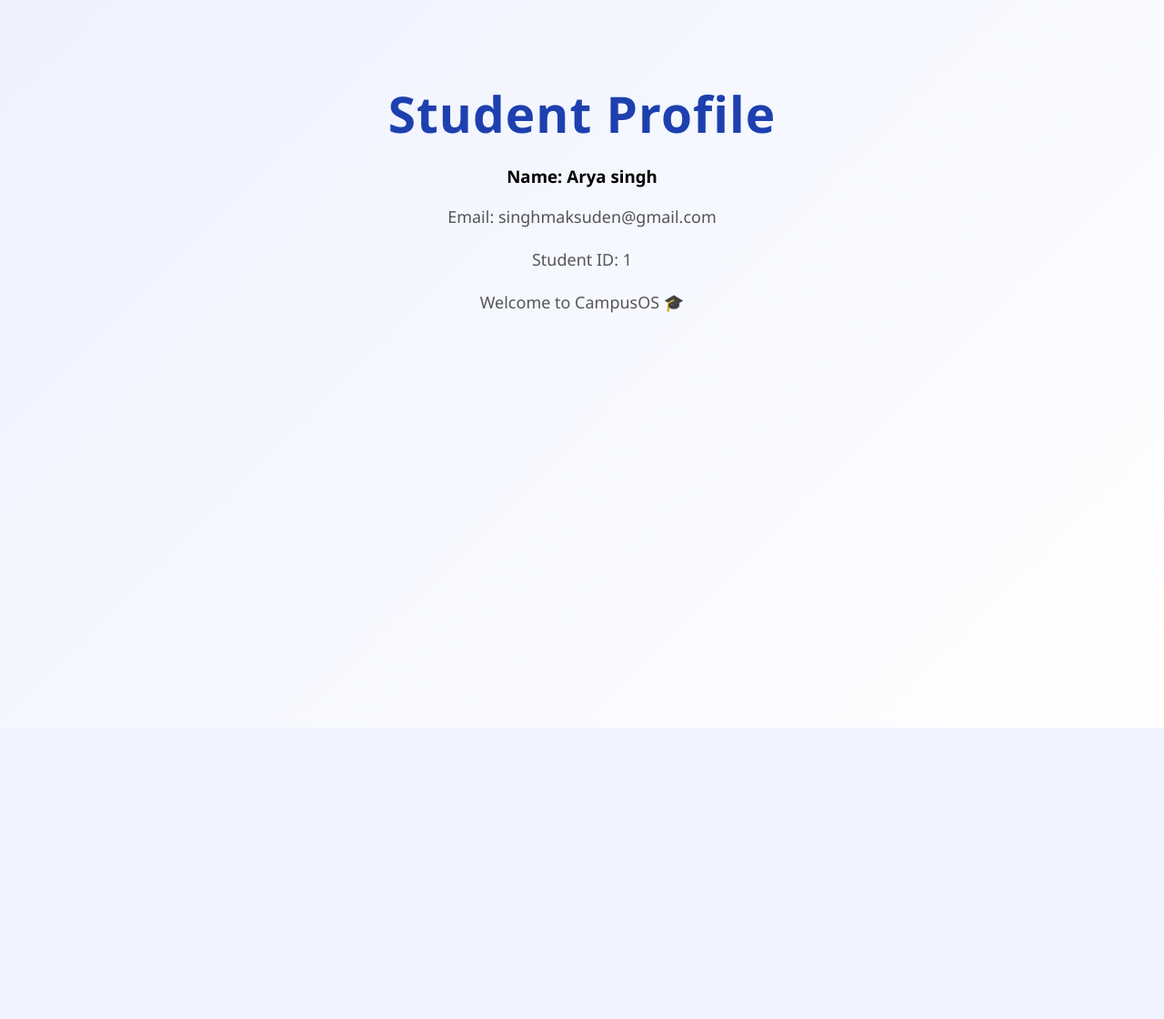
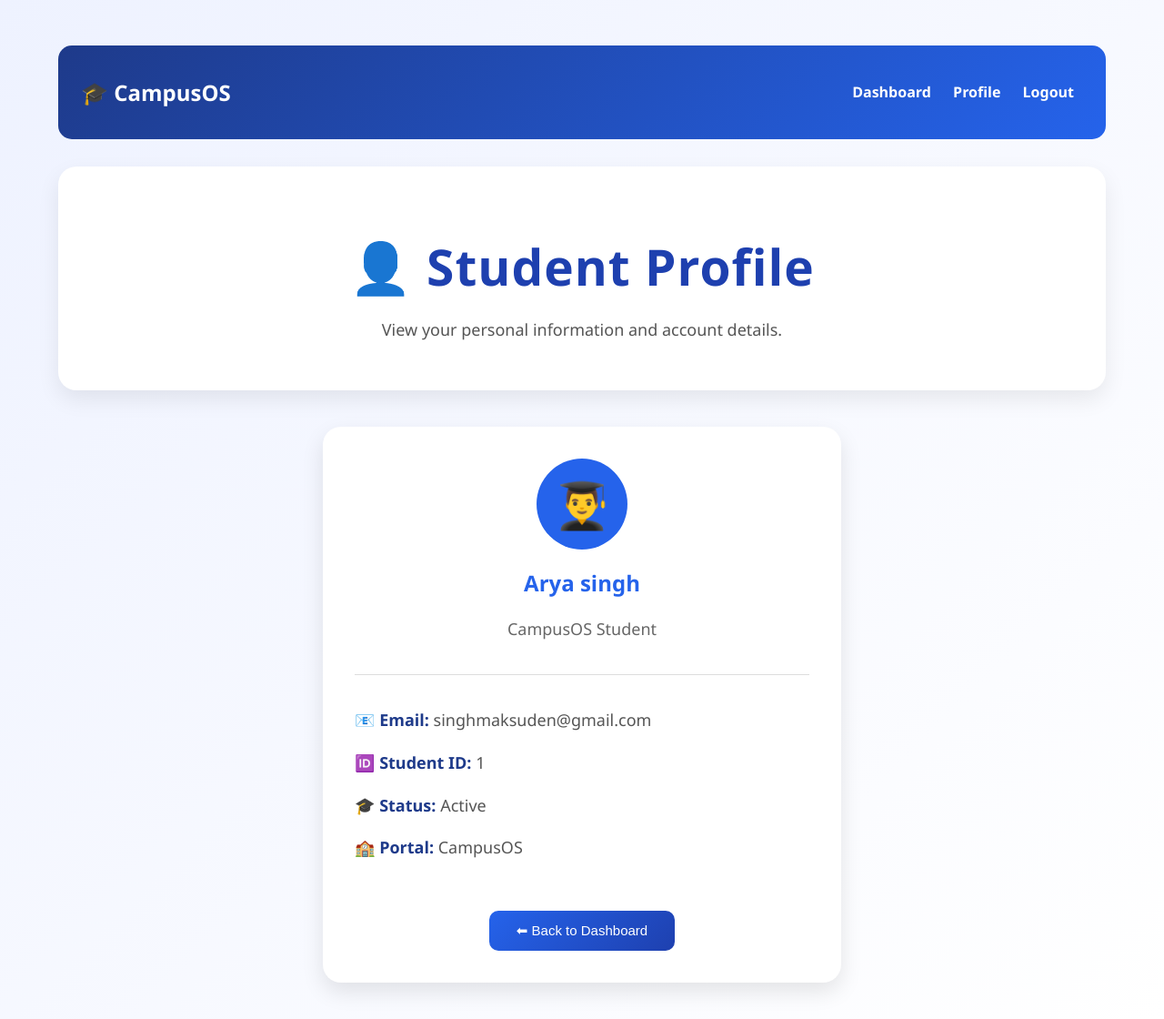
Before and after one commit to Aryaaa-9426/SyanpX_CampusOS, a Flask app: page /profile in a window 1280 px wide. Shown: the whole page at 91% size. Before the commit the page ends 800 px from the top, so only its background shows below. Run offline with Flask 3, Linux system fonts and the light colour scheme; a user stored in the database is signed in; data comes from the database, SQL or seed files in the repository.

Commit message:
redesign student profile page with some nice features

```diff
--- a/static/style.css
+++ b/static/style.css
@@ -422,3 +422,53 @@
 .card h3 {
     color: #1e3a8a;
 }
+
+/* ===========================
+   Profile Page
+=========================== */
+
+.profile-card{
+
+    max-width:500px;
+    margin:40px auto;
+    background:white;
+    padding:35px;
+    border-radius:20px;
+    box-shadow:0 10px 25px rgba(0,0,0,0.1);
+
+}
+
+.profile-avatar{
+
+    width:100px;
+    height:100px;
+    margin:auto;
+    border-radius:50%;
+    background:#2563eb;
+    color:white;
+    font-size:50px;
+    display:flex;
+    justify-content:center;
+    align-items:center;
+
+}
+
+.profile-role{
+
+    color:#666;
+    margin-bottom:20px;
+
+}
+
+.profile-info{
+
+    text-align:left;
+    line-height:2;
+
+}
+
+.profile-info strong{
+
+    color:#1e3a8a;
+
+}
--- a/templates/profile.html
+++ b/templates/profile.html
@@ -1,25 +1,84 @@
 <!DOCTYPE html>
 <html>
+
 <head>
-    <title>Student Profile - CampusOS</title>
-    <link rel="stylesheet" href="/static/style.css">
+
+    <title>My Profile - CampusOS</title>
+
+    <link rel="stylesheet" href="{{ url_for('static', filename='style.css') }}">
+
 </head>
 
 <body>
 
 <div class="container">
 
-    <h1>Student Profile</h1>
+    <!-- Navbar -->
 
-    <h3>Name: {{ student.name }}</h3>
+    <nav class="navbar">
 
-    <p>Email: {{ student.email }}</p>
+        <h2>🎓 CampusOS</h2>
 
-    <p>Student ID: {{ student.id }}</p>
+        <div>
 
-    <p>Welcome to CampusOS 🎓</p>
+            <a href="/dashboard">Dashboard</a>
+            <a href="/profile">Profile</a>
+            <a href="/logout">Logout</a>
+
+        </div>
+
+    </nav>
+
+
+    <!-- Header -->
+
+    <div class="dashboard-header">
+
+        <h1>👤 Student Profile</h1>
+
+        <p>View your personal information and account details.</p>
+
+    </div>
+
+
+    <!-- Profile Card -->
+
+    <div class="profile-card">
+
+        <div class="profile-avatar">
+            👨‍🎓
+        </div>
+
+        <h2>{{ student.name }}</h2>
+
+        <p class="profile-role">CampusOS Student</p>
+
+        <hr>
+
+        <div class="profile-info">
+
+            <p><strong>📧 Email:</strong> {{ student.email }}</p>
+
+            <p><strong>🆔 Student ID:</strong> {{ student.id }}</p>
+
+            <p><strong>🎓 Status:</strong> Active</p>
+
+            <p><strong>🏫 Portal:</strong> CampusOS</p>
+
+        </div>
+
+        <br>
+
+        <a href="/dashboard">
+
+            <button>⬅ Back to Dashboard</button>
+
+        </a>
+
+    </div>
 
 </div>
 
 </body>
+
 </html>
```
